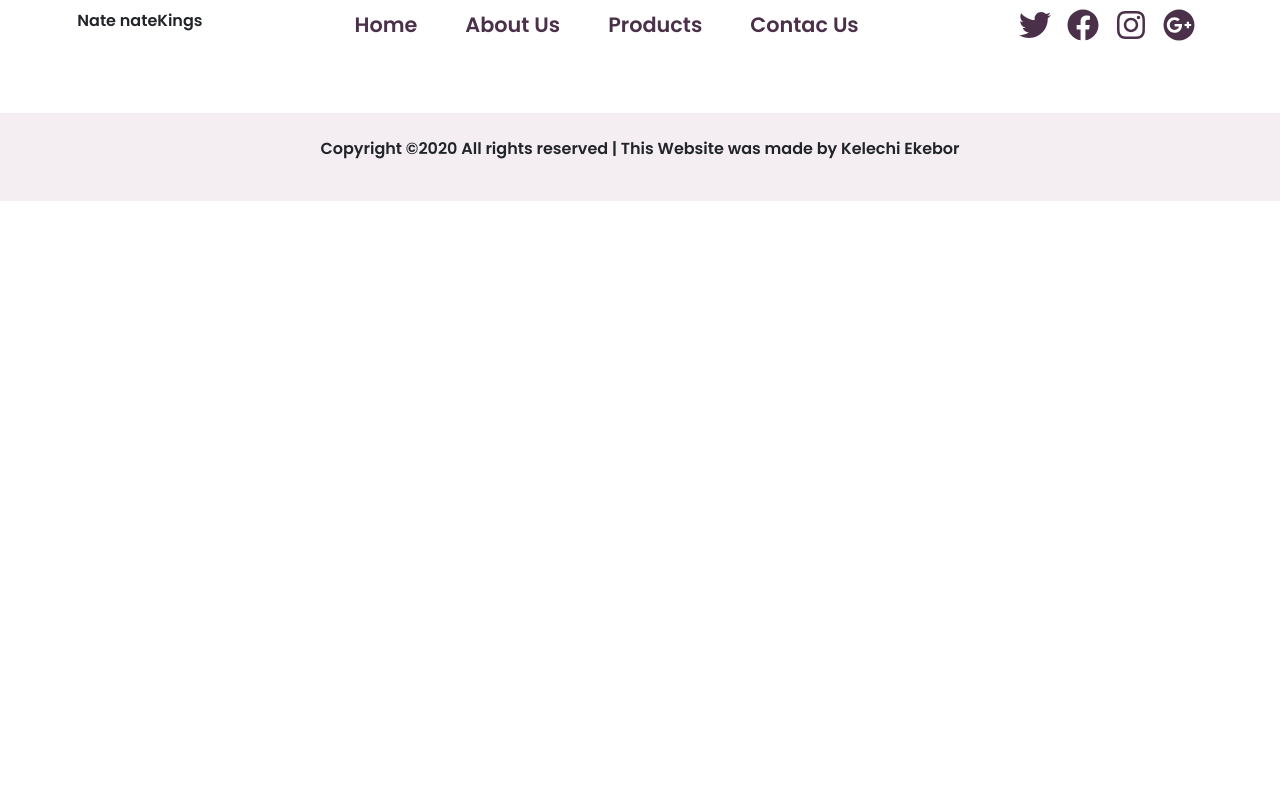
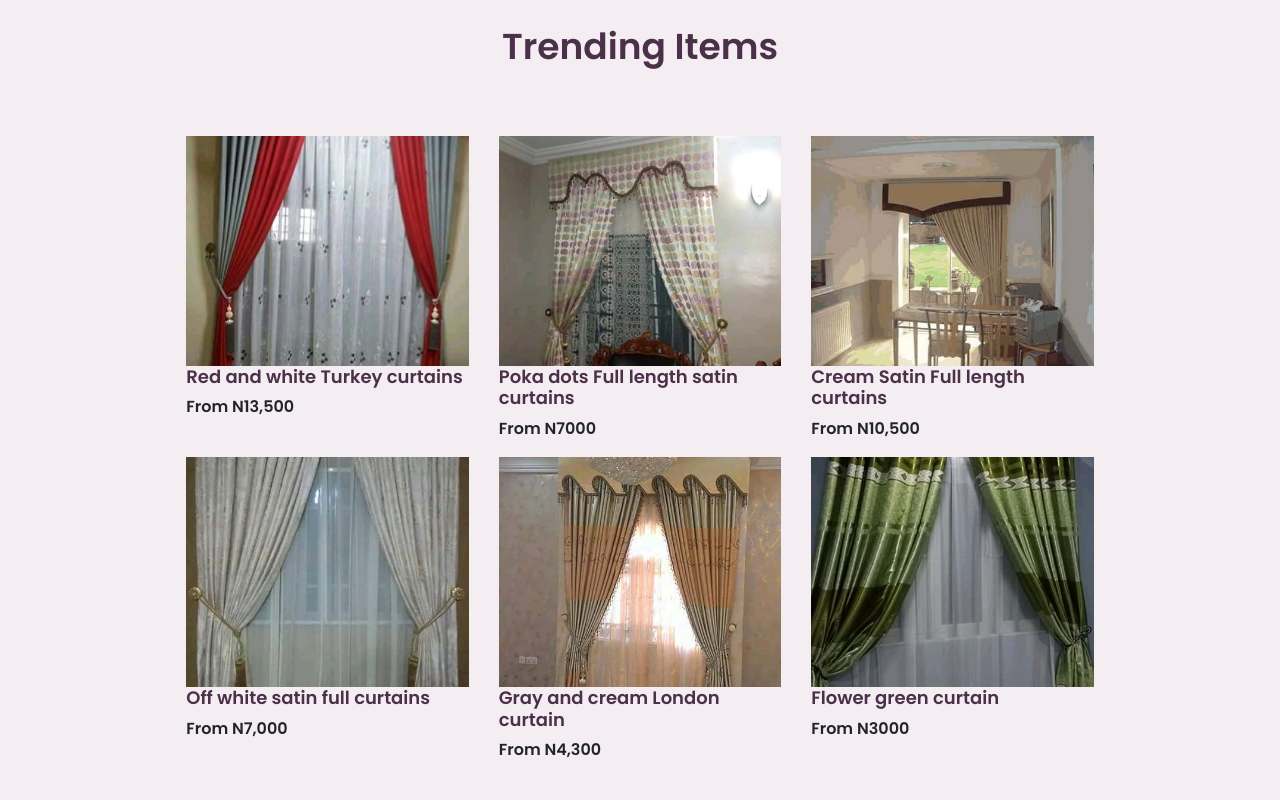
Before and after one commit to KelahKelah/Special-Effects-javascript-, a React (Create React App) app: page /products in a window 1280 px wide. Shown: the part 400-1200 px from the top of the page. Before the commit the page ends 800 px from the top, so only its background shows below. Built offline with nearby package versions, Linux system fonts and the light colour scheme.

Commit message:
add products page

```diff
--- a/src/pages/products/products.js
+++ b/src/pages/products/products.js
@@ -1,4 +1,10 @@
 import React from 'react';
+import CurtainOne from '../../assets/nateKings.jpeg';
+import CurtainTwo from '../../assets/nateJKingsSix.jpeg';
+import CurtainThree from '../../assets/nateKingSeven.jpeg';
+import CurtainFour from '../../assets/nateKIngsFour.jpeg';
+import CurtainSix from '../../assets/nateKingsTwo.jpeg';
+import CurtainSeven from '../../assets/nateKIngsFive.jpeg';
 import './products.css';
 
 // Using functional Component because we only need ui no logic
@@ -14,6 +20,56 @@ function Products() {
             </div>
 
 
+            <div className="container-fluid products-container py-5">
+
+                    <h3 className="product-heading py-5">Trending Items</h3>
+
+                    <div className="row product-row">
+                        <div className="col-lg-4 col-sm-6">
+                            <img src={CurtainTwo} className="img-fluid itemImg" />
+                            <h4 className="single-product-item" >Red and white Turkey curtains</h4>
+                            <p>From N13,500</p>
+                        </div>
+
+                        <div className="col-lg-4 col-sm-6">
+                            <img src={CurtainSix} className="img-fluid itemImg" />
+                            <h4 className="single-product-item" >Poka dots Full length satin curtains</h4>
+                            <p>From N7000</p>
+                        </div>
+
+                        <div className="col-lg-4 col-sm-6">
+                            <div>
+                                <img src={CurtainFour} className="img-fluid itemImg" />
+                                <h4 className="single-product-item">Cream Satin Full length curtains</h4>
+                                <p>From N10,500</p>
+                            </div>
+                        </div>
+
+                        <div className="col-lg-4 col-sm-6">
+                            <img src={CurtainThree} className="img-fluid itemImg" />
+                            <h4 className="single-product-item" >Off white satin full curtains</h4>
+                            <p>From N7,000</p>
+                        </div>
+
+                        <div className="col-lg-4 col-sm-6">
+                            <img src={CurtainOne} className="img-fluid itemImg" />
+                            <h4 className="single-product-item" >Gray and cream London curtain</h4>
+                            <p>From N4,300</p>
+                        </div>
+
+                        <div className="col-lg-4 col-sm-6">
+                            <div>
+                                <img src={CurtainSeven} className="img-fluid itemImg" />
+                                <h4 className="single-product-item">Flower green curtain</h4>
+                                <p>From N3000</p>
+                            </div>
+                        </div>
+
+                    </div>
+
+                </div>
+
+
         </>
     )
 }
```
